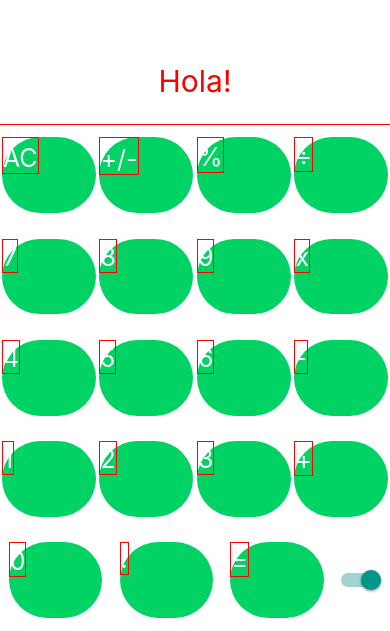
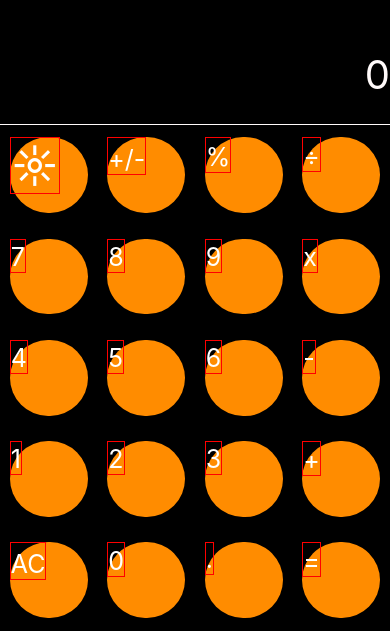
Before and after one commit to Siriusg2/reactNativeCalculator, a React Native app: screen / in a window 390 px wide. Shown: the part 213-844 px from the top of the page. Built offline with nearby package versions, Linux system fonts and the light colour scheme.

Commit message:
add dark and ligth theme to app

```diff
--- a/src/components/Button.tsx
+++ b/src/components/Button.tsx
@@ -7,12 +7,27 @@ import {
   Alert,
 } from "react-native";
 import handlePress from "./toolsFuctions/toolFunctions";
+import { ligthTheme, darkTheme } from "./toolsFuctions/themeColors";
 
-const Button = ({ value }: any) => {
+const Button = ({ value, setStateDisplay, stateTheme, setStateTheme }: any) => {
   return (
-    <View style={styles.box}>
-      <TouchableNativeFeedback   onPress={() => handlePress(value, Alert.alert)}>
-        <Text style={styles.text} >{value}</Text>
+    <View style={stateTheme ? styles.box : styles.boxDark}>
+      <TouchableNativeFeedback
+        onPress={
+          value === "☼" || value === "☽"
+            ? () => {
+                stateTheme ? setStateTheme(false) : setStateTheme(true);
+              }
+            : () => handlePress(value, Alert.alert)
+        }
+      >
+        <Text
+          style={
+            value === "☼" || value === "☽" ? styles.textSymbol : styles.text
+          }
+        >
+          {value}
+        </Text>
       </TouchableNativeFeedback>
     </View>
   );
@@ -20,25 +35,43 @@ const Button = ({ value }: any) => {
 
 const styles = StyleSheet.create({
   box: {
-    width: "24%",
+    width: "20%",
     height: "75%",
 
     alignContent: "center",
     textAlign: "center",
     borderRadius: 100,
-    backgroundColor: "rgb(0, 210, 100)",
+    backgroundColor: ligthTheme.backgroundColorButton,
   },
-  text:{
-   alignContent: "center",
+  boxDark: {
+    width: "20%",
+    height: "75%",
+
+    alignContent: "center",
+    textAlign: "center",
+    borderRadius: 100,
+    backgroundColor: darkTheme.backgroundColorButton,
+  },
+  text: {
+    alignContent: "center",
     justifyContent: "center",
     alignItems: "center",
     marginTop: "15%",
 
     textAlign: "center",
-       color: "white",
-       fontSize: 25,
+    color: "white",
+    fontSize: 25,
+  },
+  textSymbol: {
+    alignContent: "center",
+    justifyContent: "center",
+    alignItems: "center",
+    marginTop: "-1%",
 
-  }
+    textAlign: "center",
+    color: "white",
+    fontSize: 45,
+  },
 });
 
 export default Button;
--- a/src/components/Buttons.tsx
+++ b/src/components/Buttons.tsx
@@ -10,45 +10,42 @@ import {
 } from "react-native";
 import handlePress from "./toolsFuctions/toolFunctions";
 import Button from "./Button";
+import { ligthTheme, darkTheme } from "./toolsFuctions/themeColors";
 
-const Buttons = () => {
-  const [theme, setTheme] = useState("ligth");
+const Buttons = ({setStateDisplay, stateTheme, setStateTheme}:any) => {
+
   return (
-    <View style={styles.container}>
-      <View style={styles.row}>
-        <Button value={"AC"}></Button>
-        <Button value={"+/-"}></Button>
-        <Button value={"%"}></Button>
-        <Button value={"÷"}></Button>
+    <View style={stateTheme   ? styles.container : styles.containerDark }>
+       <View style={stateTheme  ? styles.row : styles.rowDark }>
+        <Button value={!stateTheme  ? "☼" : "☽"}  stateTheme={stateTheme}setStateTheme={setStateTheme}/>
+        <Button value={"+/-"} setStateDisplay={setStateDisplay} stateTheme={stateTheme}/>
+        <Button value={"%"} setStateDisplay={setStateDisplay} stateTheme={stateTheme}/>
+        <Button value={"÷"}setStateDisplay={setStateDisplay}  stateTheme={stateTheme}/>
       </View>
-      <View style={styles.row}>
-        <Button value={"7"}></Button>
-        <Button value={"8"}></Button>
-        <Button value={"9"}></Button>
-        <Button value={"x"}></Button>
+      <View style={stateTheme ? styles.row : styles.rowDark }>
+        <Button value={"7"} setStateDisplay={setStateDisplay} stateTheme={stateTheme}/>
+        <Button value={"8"} setStateDisplay={setStateDisplay} stateTheme={stateTheme}/>
+        <Button value={"9"} setStateDisplay={setStateDisplay} stateTheme={stateTheme}/>
+        <Button value={"x"} setStateDisplay={setStateDisplay} stateTheme={stateTheme}/>
       </View>
-      <View style={styles.row}>
-        <Button value={"4"}></Button>
-        <Button value={"5"}></Button>
-        <Button value={"6"}></Button>
-        <Button value={"-"}></Button>
+       <View style={stateTheme   ? styles.row : styles.rowDark }>
+        <Button value={"4"} setStateDisplay={setStateDisplay} stateTheme={stateTheme}/>
+        <Button value={"5"} setStateDisplay={setStateDisplay} stateTheme={stateTheme}/>
+        <Button value={"6"} setStateDisplay={setStateDisplay} stateTheme={stateTheme}/>
+        <Button value={"-"} setStateDisplay={setStateDisplay} stateTheme={stateTheme} />
       </View>
-      <View style={styles.row}>
-        <Button value={"1"}></Button>
-        <Button value={"2"}></Button>
-        <Button value={"3"}></Button>
-        <Button value={"+"}></Button>
+       <View style={stateTheme   ? styles.row : styles.rowDark }>
+        <Button value={"1"} setStateDisplay={setStateDisplay} stateTheme={stateTheme}/>
+        <Button value={"2"} setStateDisplay={setStateDisplay} stateTheme={stateTheme}/>
+        <Button value={"3"} setStateDisplay={setStateDisplay} stateTheme={stateTheme} />
+        <Button value={"+"} setStateDisplay={setStateDisplay} stateTheme={stateTheme}/>
       </View>
-      <View style={styles.row}>
-        <Button value={"0"}></Button>
-        <Button value={"."}></Button>
-        <Button value={"="}></Button>
-      <Switch
-        value={theme === "ligth"}
-        onValueChange={() => {
-          setTheme(theme === "ligth" ? "dark" : "ligth");
-        }}
-      />
+       <View style={stateTheme  ? styles.row : styles.rowDark }>
+        <Button value={"AC"} setStateDisplay={setStateDisplay} stateTheme={stateTheme}/>
+        <Button value={"0"} setStateDisplay={setStateDisplay} stateTheme={stateTheme}/>
+        <Button value={"."} setStateDisplay={setStateDisplay} stateTheme={stateTheme}/>
+        <Button value={"="} setStateDisplay={setStateDisplay} stateTheme={stateTheme}/>
+
       </View>
 
 
@@ -63,7 +60,7 @@ const styles = StyleSheet.create({
     marginHorizontal: "auto",
     width: "100%",
     height: "100%",
-    backgroundColor: "white",
+    backgroundColor: ligthTheme.backgroundColorButtons,
     flexDirection: "column",
 
 
@@ -73,7 +70,28 @@ alignItems:"center"
     flexDirection: "row",
     alignItems: "center",
     justifyContent:"space-around",
-    backgroundColor:"#fff",
+    backgroundColor: ligthTheme.backgroundColorButtons,
+    width: "100%",
+    height:"20%"
+
+
+  },
+  containerDark: {
+    flex: 4,
+    marginHorizontal: "auto",
+    width: "100%",
+    height: "100%",
+    backgroundColor: darkTheme.backgroundColorButtons,
+    flexDirection: "column",
+
+
+alignItems:"center"
+  },
+  rowDark: {
+    flexDirection: "row",
+    alignItems: "center",
+    justifyContent:"space-around",
+    backgroundColor:darkTheme.backgroundColorButtons,
     width: "100%",
     height:"20%"
 
--- a/src/components/Display.tsx
+++ b/src/components/Display.tsx
@@ -1,33 +1,56 @@
 import React from "react";
 import { Text, View, StyleSheet } from "react-native";
+import { darkTheme, ligthTheme } from "./toolsFuctions/themeColors";
 
-const Display = () => {
+const Display = ({displayState, stateTheme}:any) => {
   return (
-    <View style={styles.container}>
-      <Text style={styles.text}>Hola!</Text>
+    <View style={stateTheme  ?  styles.container : styles.containerDark}>
+      <Text style={stateTheme  ?  styles.text : styles.textDark}>{displayState[0]}</Text>
     </View>
   );
 };
 const styles = StyleSheet.create({
   container: {
     flexDirection: "row",
-    backgroundColor: "white",
+    backgroundColor: ligthTheme.backgroundColorButtons,
 width: "100%",
 height: "40%",
-borderBottomColor: "red",
+borderBottomColor: ligthTheme.backgroundColorButton,
 borderBottomWidth: 1
 
 
   },
   text: {
-    color: "red",
+    color: ligthTheme.textColorDisplay,
     width: "100%",
     alignSelf: "flex-end",
     marginBottom:25,
-    justifyContent: "center",
-    textAlign: "center",
-    fontSize: 30,
-    flexWrap:"wrap"
+    justifyContent: "flex-end",
+    textAlign: "right",
+    fontSize: 40,
+    flexWrap:"wrap",
+
+  },
+  containerDark: {
+    flexDirection: "row",
+    backgroundColor: darkTheme.backgroundColorButtons,
+width: "100%",
+height: "40%",
+borderBottomColor: darkTheme.textColorDisplay,
+borderBottomWidth: 1
+
+
+  },
+  textDark: {
+    color: darkTheme.textColorDisplay,
+    width: "100%",
+    alignSelf: "flex-end",
+    marginBottom:25,
+    justifyContent: "flex-end",
+    textAlign: "right",
+    fontSize: 40,
+    flexWrap:"wrap",
+
   },
 });
 export default Display;
--- a/src/components/Main.tsx
+++ b/src/components/Main.tsx
@@ -1,17 +1,19 @@
-import React from 'react';
+import React, {useState} from 'react';
 import { StyleSheet, View, Text, Alert } from 'react-native';
 import Buttons from './Buttons'
 import Display from './Display';
 
 
+
 const Main = ( ) => {
-
+  const [theme, setTheme] = useState(false);
+  const  [display, setDisplay] = useState([0])
 
   return (
-    <View style={styles.container}>
+    <View style={theme ? styles.container : styles.containerDark }>
 
-      <Display/>
-<Buttons />
+      <Display displayState={display} stateTheme={theme}/>
+<Buttons setStateDisplay={setDisplay} stateTheme={theme} setStateTheme={setTheme}/>
 
     </View>
   );
@@ -25,9 +27,19 @@ const styles = StyleSheet.create({
   flexDirection: 'column',
   flexWrap: 'wrap',
 
-  backgroundColor: "white",
+  backgroundColor:  "yellow",
 
-  }
+  },
+ containerDark: {
+  flex: 2,
+  width: '100%',
+  height: '100%',
+  flexDirection: 'column',
+  flexWrap: 'wrap',
+
+  backgroundColor:  "yellow",
+
+  },
 
 
 });
--- /dev/null
+++ b/src/components/toolsFuctions/themeColors.ts
@@ -0,0 +1,23 @@
+interface Theme {
+    textColorDisplay: string,
+    textColorButton: string,
+    backgroundColorButtons: string,
+    backgroundColorButton: string,
+    backgroundColorDisplay: string,
+
+}
+
+export const darkTheme:Theme = {
+    textColorDisplay: "#FFFAFA",
+    textColorButton: "#FFFAFA",
+    backgroundColorButtons: "#000000",
+    backgroundColorButton: "#FF8C00",
+    backgroundColorDisplay: "#000000",
+}
+export const ligthTheme:Theme = {
+    textColorDisplay: "#000000",
+    textColorButton: "#FFFAFA",
+    backgroundColorButtons: "#FFFAFA",
+    backgroundColorButton: "rgb(0, 210, 100)",
+    backgroundColorDisplay: "#FFFAFA",
+}
```
